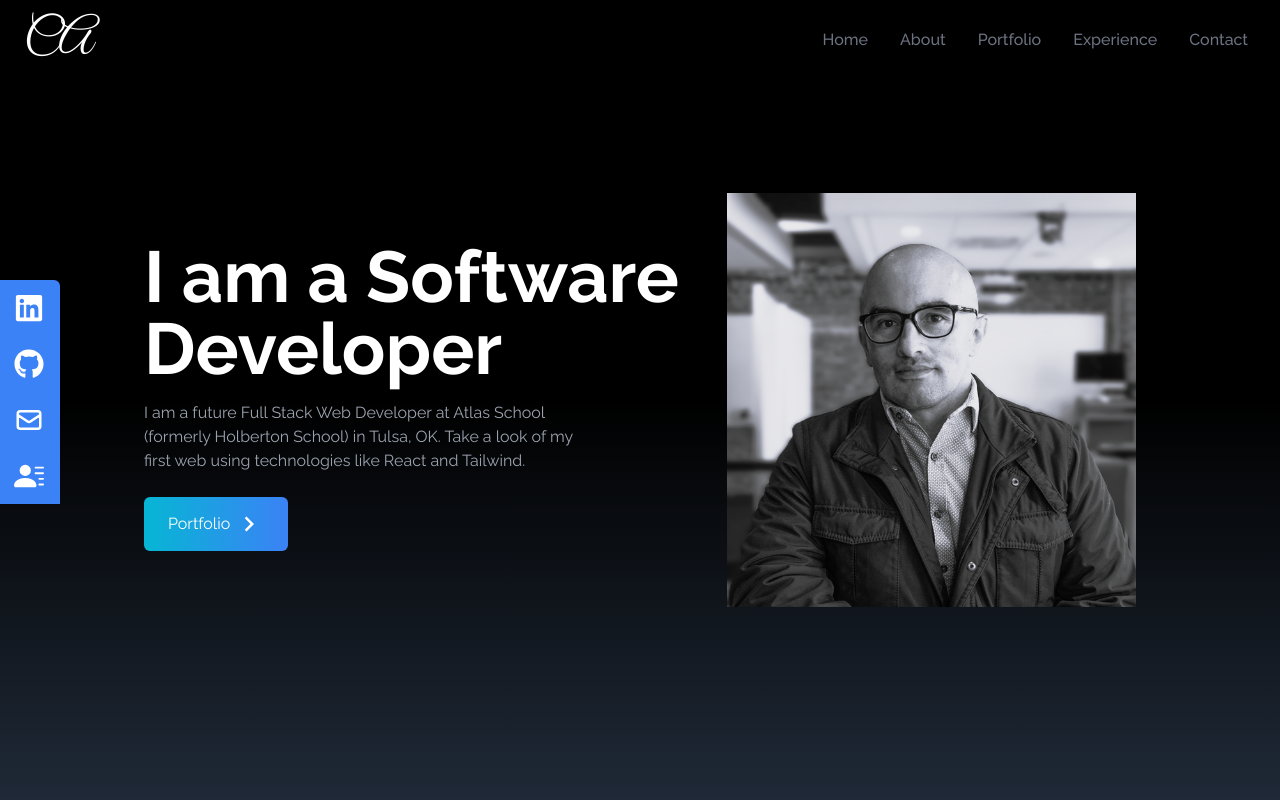
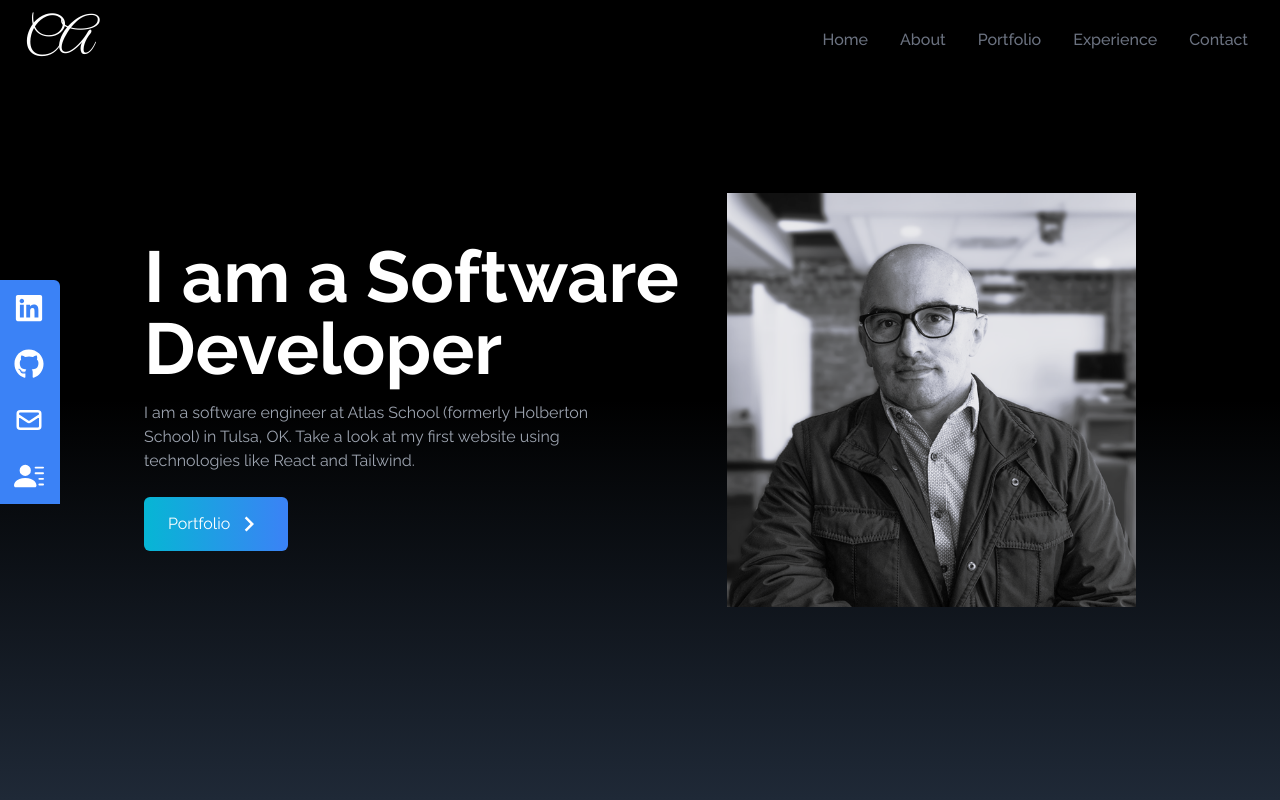
Before and after one commit to carlalap/atlas_personal_web, a React (Create React App) app: page / in a window 1280 px wide. Shown: the top 800 px of the page. Built offline with nearby package versions, Linux system fonts and the light colour scheme.

Commit message:
updated home file

```diff
--- a/src/components/Home.jsx
+++ b/src/components/Home.jsx
@@ -22,10 +22,9 @@ const Home = () => {
                     </h2>
                     {/* Description */}
                     <p className="text-gray-400 py-4 max-w-md">
-                    I am a future Full Stack Web Developer at Atlas School
-                    (formerly Holberton School) in Tulsa, OK.
-                    Take a look of my first web using
-                    technologies like React and Tailwind.
+                    I am a software engineer at Atlas School
+                    (formerly Holberton School) in Tulsa, OK. Take a look at my
+                    first website using technologies like React and Tailwind.
                     </p>
                     {/* Portfolio link */}
                     <div>
```
